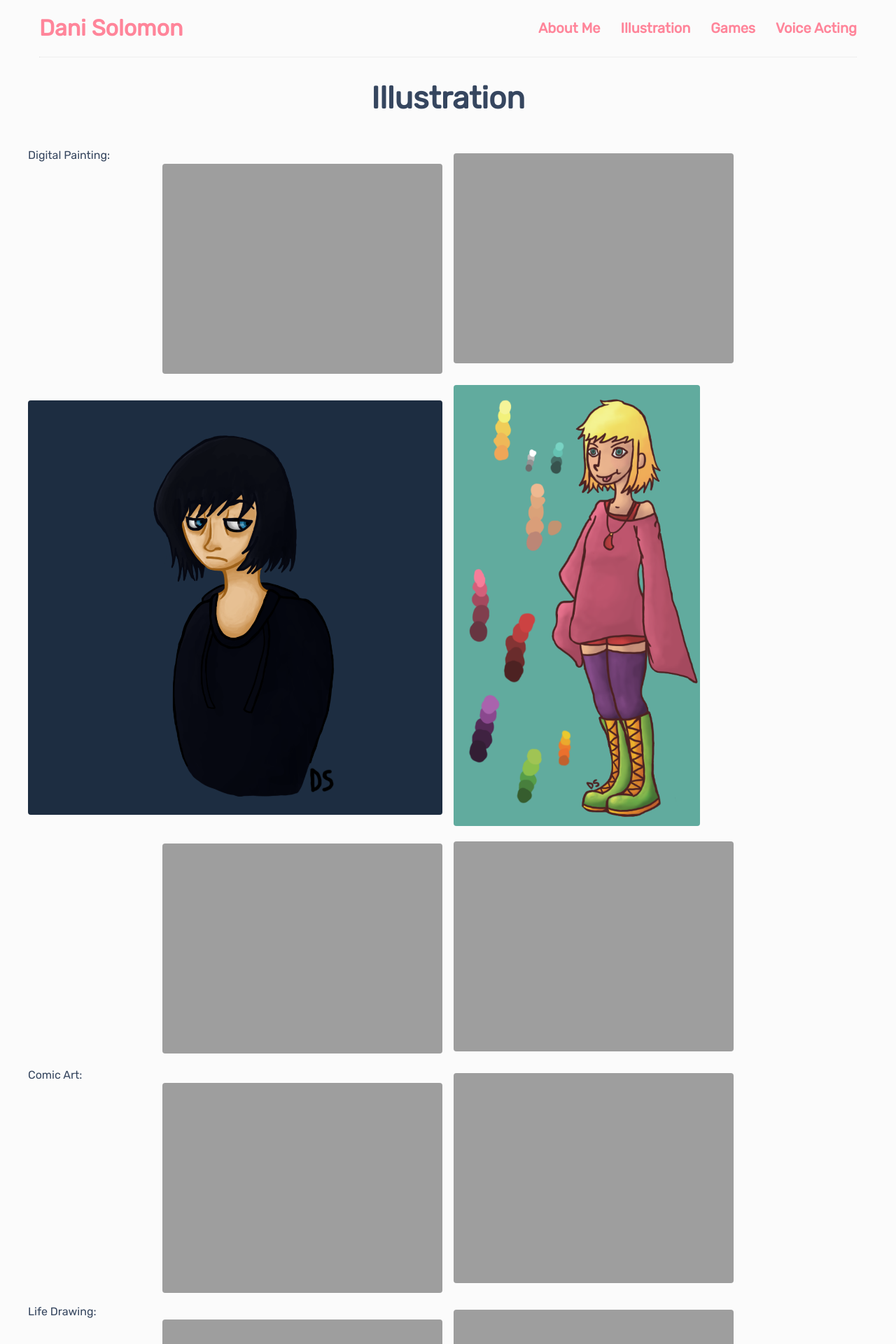
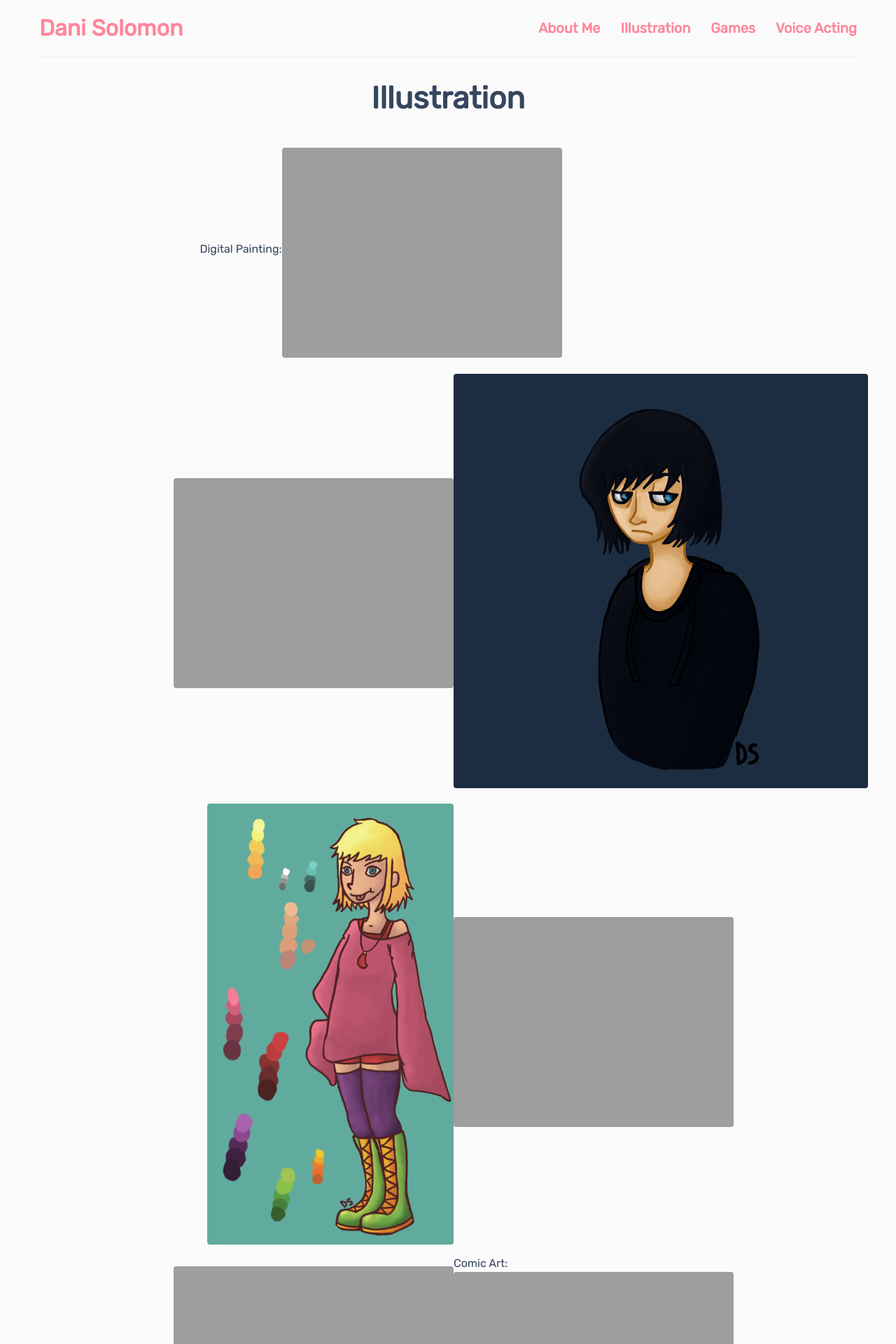
Before and after one commit to DaniBSolomon/danibsolomon.github.io, a Jekyll site: the page built from illustration.md, in a window 1280 px wide. Shown: the top 1920 px of the page at 70% size. Built offline with Jekyll 4.4.1, drawn with Linux system fonts in a browser that asks for light colours.

Commit message:
Update illustration.md

```diff
--- a/illustration.md
+++ b/illustration.md
@@ -4,7 +4,7 @@
 image:
 layout: gallery
 ---
-Digital Painting:
+<div align="center">Digital Painting:  </div>
 ![Zuriel]({{ site.github.url }}/img/illustration_zuriel.png)
 
 ![Devil Hand Flower Girl]({{ site.github.url }}/img/illustration_dhfg.png)
```
